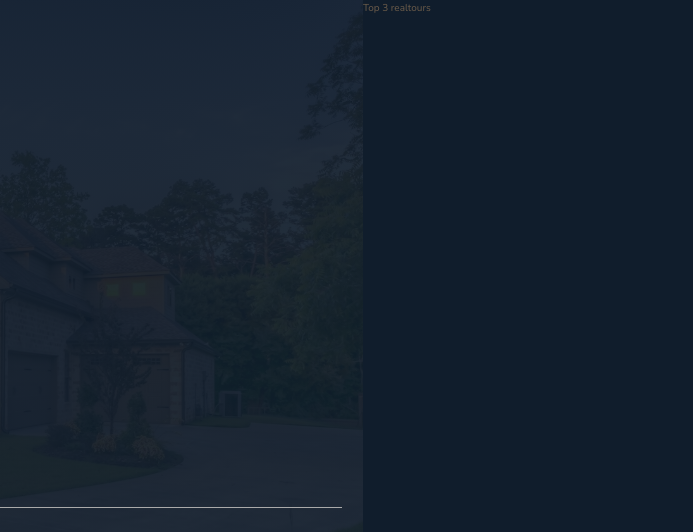
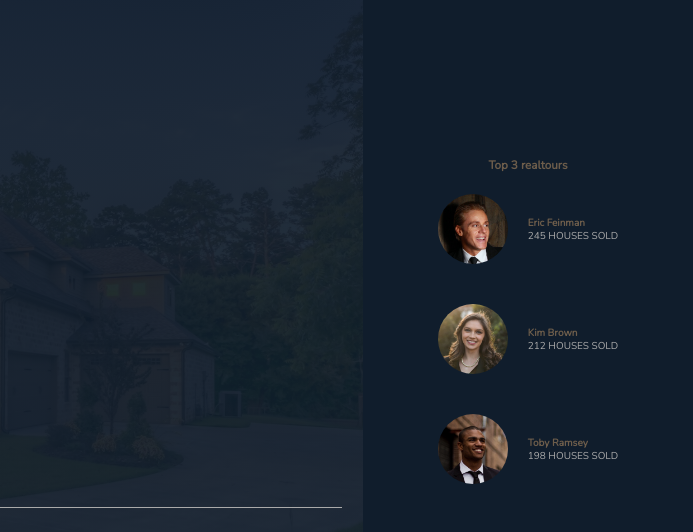
Before and after one commit to goran-nedelkovski/Nexter, a website: page index.html in a window 1280 px wide. Shown: the top 532 px of the page, 587-1280 px from the left. Drawn offline with nearby package versions, Linux system fonts and the light colour scheme.

Commit message:
[Lecture 120]-Building the Realtours section [// set the parent el realtours to be  a grid-container (we also could with flexbox) align-content: center; //center the content verically justify-content: center; //center the content horizontally grid-row-gap: 2rem;//to set space-margin between the h3 and the images (also we could with the helper classes of the typographu.scss-mb...) justify-items: center;//to center the items horizontally in  their grid-cells; &__list {display: grid;// here the   grid is only this list(not  the entire section realtours like the header, because we won't h4 to be a part of the grid,grid-template-columns: min-content max-content;    //fot the images->min-content and for the text->max-content(without  any line-breaks),grid-column-gap: 2rem;  grid-row-gap: 5vh;//5%  of vh -> to change the height(size) of row-margin when we changed the vh;  width: 7rem;//instead 100% because images were too big, and display:block  //to avoid some white-  space around the image]

```diff
--- a/index.html
+++ b/index.html
@@ -33,7 +33,24 @@
         </header>
 
         <div class="realtours">
-            Top 3 realtours
+            <h3 class="heading-3">Top 3 realtours</h3>
+            <div class="realtours__list">
+                <img src="img/realtor-1.jpeg" alt="realtor-1" class="realtours__img">
+                <div class="realtours__details">
+                    <h4 class="heading-4 heading-4--light">Eric Feinman</h4>
+                    <p class="realtours__sold">245 houses sold</p>
+                </div>
+                <img src="img/realtor-2.jpeg" alt="realtor-2" class="realtours__img">
+                <div class="realtours__details">
+                    <h4 class="heading-4 heading-4--light">Kim Brown</h4>
+                    <p class="realtours__sold">212 houses sold</p>
+                </div>
+                <img src="img/realtor-3.jpeg" alt="realtor-3" class="realtours__img">
+                <div class="realtours__details">
+                    <h4 class="heading-4 heading-4--light">Toby Ramsey</h4>
+                    <p class="realtours__sold">198 houses sold</p>
+                </div>
+            </div>
         </div>
 
         <section class="features">
--- a/sass/_realtors.scss
+++ b/sass/_realtors.scss
@@ -1,4 +1,30 @@
 .realtours {
     background-color: $color-secondary;
     grid-column: col-start 7 / full-end;
+    padding: 3rem;
+    display: grid;           // set the parent el realtours to be a grid-container (we also could with flexbox)
+    align-content: center;  //center the content verically
+    justify-content: center; //center the content horizontally
+    grid-row-gap: 2rem;    //to set space-margin between the h3 and the images (also we could with the helper classes of the typographu.scss-mb...)
+    justify-items: center;  // to center the items horizontally in their grid-cells
+    &__list {
+        display: grid;     // here the grid is only this list(not the entire section realtours like the header, because we won't h4 to be a part of the grid)
+        grid-template-columns: min-content max-content;    //fot the images->min-content and for the text->max-content(without any line-breaks)
+        grid-column-gap: 2rem;
+        grid-row-gap: 5vh;  // 5% of vh -> to change the height(size) of row-margin when we changed the vh.
+        align-items: center;
+    }
+    &__img {
+        width: 7rem;       // instead 100% because images were too big
+        border-radius: 50%;
+        display: block;    //to avoid some white-space around the image
+    }
+    &__details {
+
+    }
+    &__sold {
+        text-transform: uppercase;
+        color: $color-grey-light-2;
+        margin-top: -3px;
+    }
 }
```
Also changed, not shown: css/style.css.
